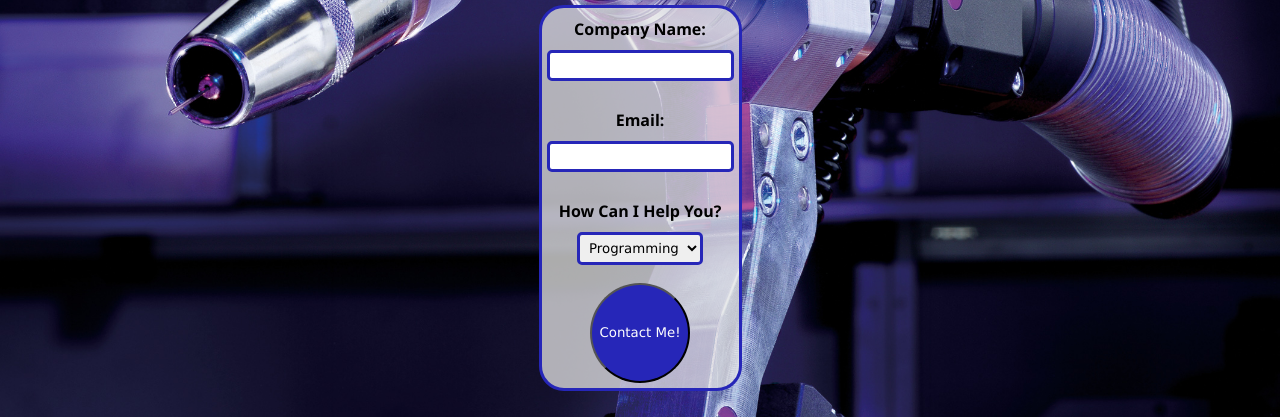
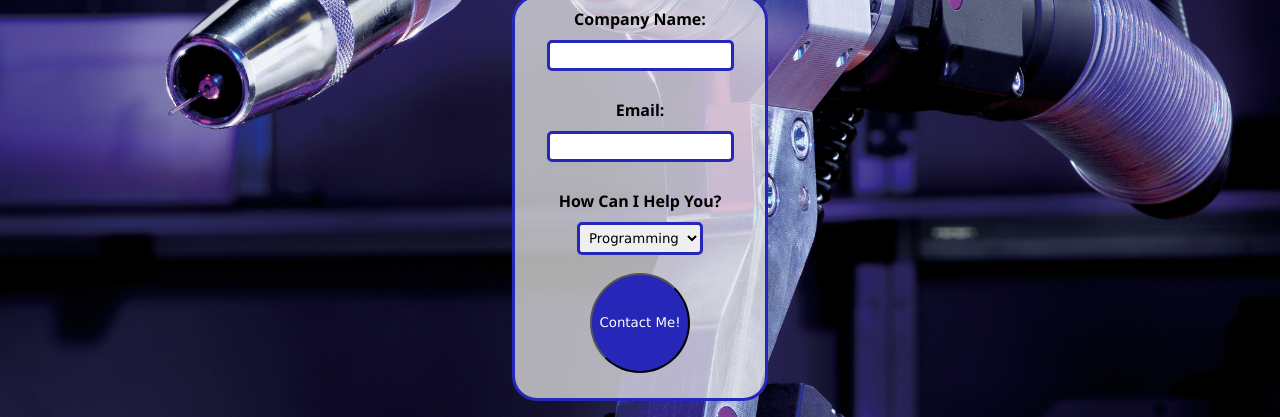
Before and after one commit to bruno-aviles/Robo-Expert, a plain HTML site: page index.html in a window 1280 px wide. Shown: the part 136-553 px from the top of the page. Drawn offline with Linux system fonts and the light colour scheme.

Commit message:
define height and width for contact-container

```diff
--- a/style.css
+++ b/style.css
@@ -123,6 +123,8 @@ select:hover {
 	border: solid 3px rgb(38, 38, 184);
 	border-radius: 25px;
 	background-color: rgba(230, 230, 230, 0.75);
+	min-height: 400px;
+	min-width: 250px;
 	/* transition: all 2s; */
 	/* position: absolute; */
 	/* bottom: 10px; */
```
